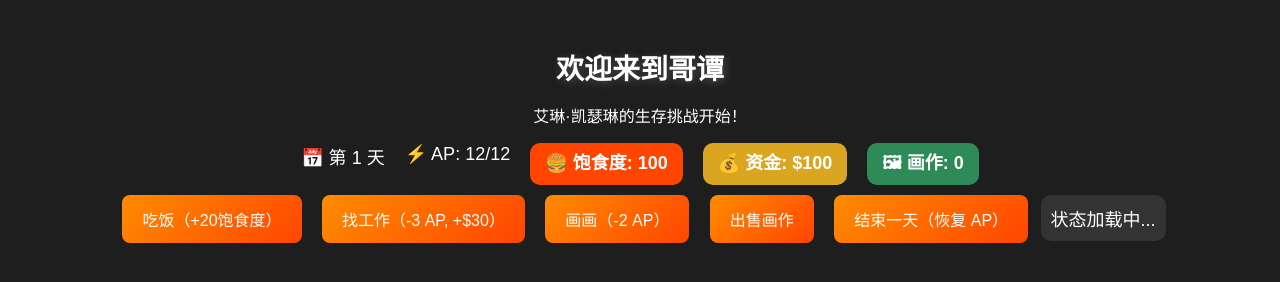
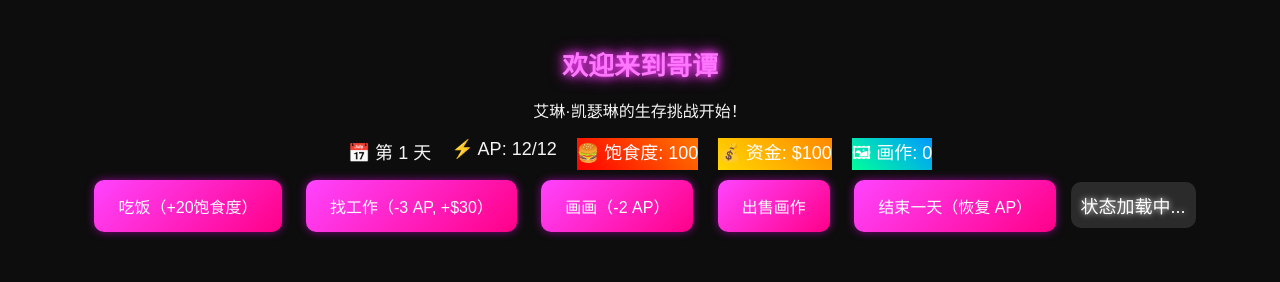
Before and after one commit to kuroro81-ux/gotham-life-simulator, a plain HTML site: page index.html in a window 1280 px wide. Drawn offline with Linux system fonts and the light colour scheme.

Commit message:
Update style.css

```diff
--- a/style.css
+++ b/style.css
@@ -1,50 +1,87 @@
-/* 🌟 全局样式 */
+/* 🌙 赛博朋克黑暗主题 */
 body {
     font-family: 'Arial', sans-serif;
-    background-color: #1e1e1e;
-    color: white;
+    background-color: #0d0d0d; /* 深色背景 */
+    color: #f4f4f4; /* 亮白文本 */
     text-align: center;
     padding: 20px;
 }
 
-/* 🌟 标题样式 */
+/* 🌟 霓虹风格标题 */
 h1 {
-    font-size: 28px;
+    font-size: 26px;
     font-weight: bold;
     margin-bottom: 10px;
-    text-shadow: 2px 2px 10px rgba(255, 255, 255, 0.2);
+    color: #ff77ff; /* 霓虹粉 */
+    text-shadow: 0 0 8px #ff44ff, 0 0 16px #ff22ff; /* 发光效果 */
 }
 
-/* 🌟 状态栏样式 */
+/* 🌟 状态栏 */
 #status {
     font-size: 18px;
     padding: 10px;
     border-radius: 10px;
-    background: #333;
+    background: rgba(50, 50, 50, 0.8);
     display: inline-block;
     margin-top: 10px;
+    color: #fff;
+    text-shadow: 0 0 6px #ffffff;
 }
 
-/* 🌟 按钮基础样式 */
+/* 🌟 信息框：圆角 & 透明度 */
+.info-container {
+    display: flex;
+    justify-content: center;
+    gap: 20px;
+    font-size: 18px;
+    margin-top: 15px;
+}
+
+.info-box {
+    background: rgba(255, 255, 255, 0.1); /* 半透明效果 */
+    padding: 10px 20px;
+    border-radius: 12px;
+    text-shadow: 0 0 5px rgba(255, 255, 255, 0.6);
+    box-shadow: 0 0 10px rgba(255, 255, 255, 0.2);
+}
+
+/* 🌟 状态动态颜色 */
+.hunger-display {
+    color: white;
+    background: linear-gradient(45deg, #ff0000, #ff7700);
+}
+
+.money-display {
+    color: white;
+    background: linear-gradient(45deg, #ffd700, #ff8800);
+}
+
+.paintings-count {
+    color: white;
+    background: linear-gradient(45deg, #00ff99, #0099ff);
+}
+
+/* 🌟 霓虹风格按钮 */
 button {
-    background: linear-gradient(135deg, #ff8c00, #ff4500);
+    background: linear-gradient(135deg, #ff44ff, #ff0088);
     color: white;
     font-size: 16px;
-    padding: 12px 20px;
+    padding: 14px 24px;
     border: none;
-    border-radius: 8px;
-    margin: 8px;
+    border-radius: 10px;
+    margin: 10px;
     cursor: pointer;
-    transition: transform 0.1s ease, box-shadow 0.2s ease;
+    box-shadow: 0 0 8px rgba(255, 0, 255, 0.5);
+    transition: all 0.2s ease-in-out;
 }
 
-/* 🖱 按钮悬浮效果 */
+/* 🖱 按钮悬浮动画 */
 button:hover {
-    transform: scale(1.05);
-    box-shadow: 0px 4px 8px rgba(255, 140, 0, 0.3);
+    transform: scale(1.1);
+    box-shadow: 0 0 14px rgba(255, 0, 255, 0.8);
 }
 
-/* ⏺ 按钮点击反馈 */
+/* 🖲 按钮点击反馈 */
 button:active {
     transform: scale(0.95);
 }
@@ -55,36 +92,3 @@ button:disabled {
     cursor: not-allowed;
     opacity: 0.5;
 }
-
-/* 🌟 游戏信息 */
-.info-container {
-    display: flex;
-    justify-content: center;
-    gap: 20px;
-    font-size: 18px;
-    margin-top: 15px;
-}
-
-/* 🎨 画作数量 UI */
-.paintings-count {
-    background: #2e8b57;
-    padding: 5px 15px;
-    border-radius: 10px;
-    font-weight: bold;
-}
-
-/* 💰 金钱 UI */
-.money-display {
-    background: #daa520;
-    padding: 5px 15px;
-    border-radius: 10px;
-    font-weight: bold;
-}
-
-/* 🍔 饱食度 UI */
-.hunger-display {
-    background: #ff4500;
-    padding: 5px 15px;
-    border-radius: 10px;
-    font-weight: bold;
-}
```
